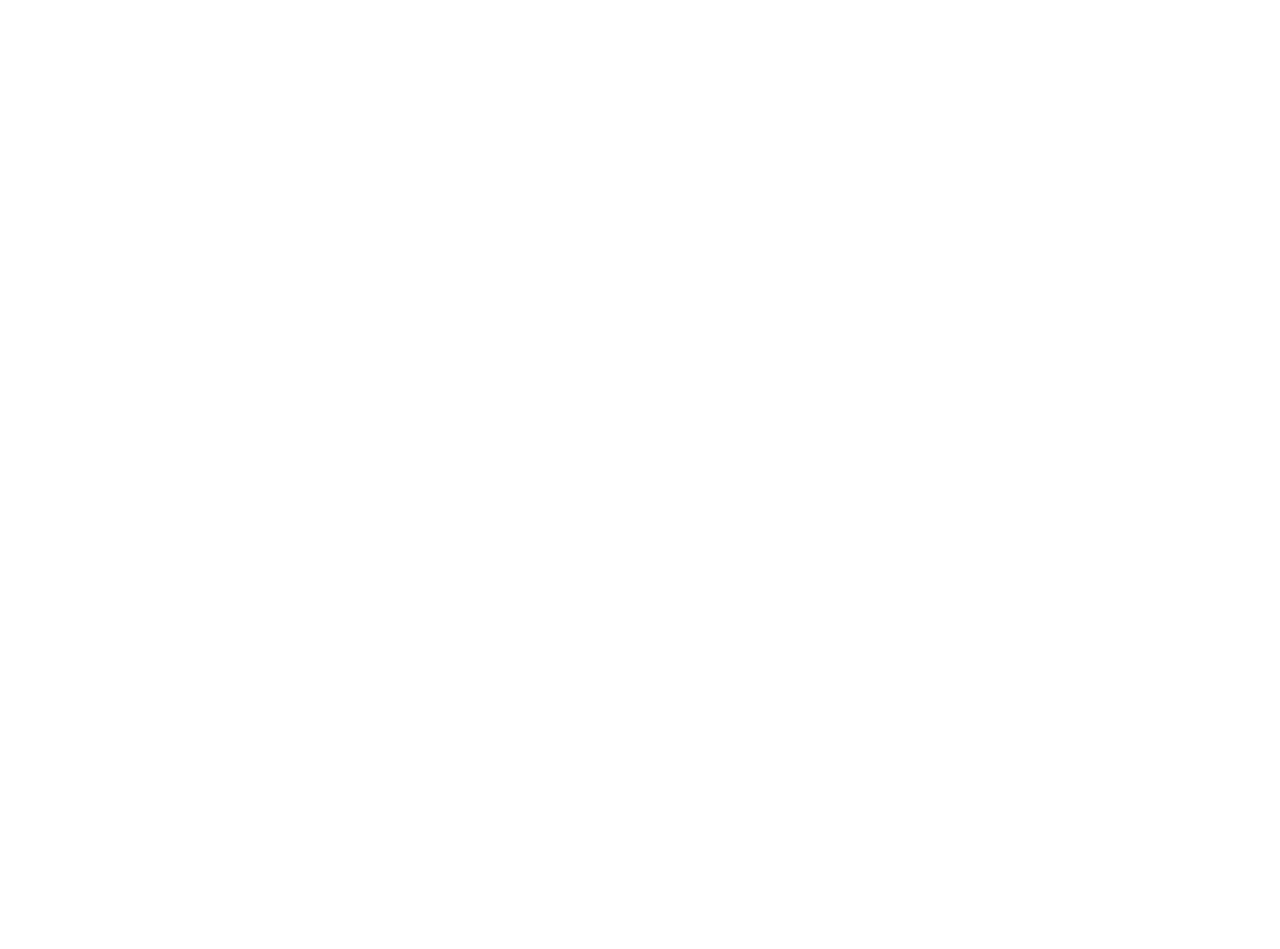
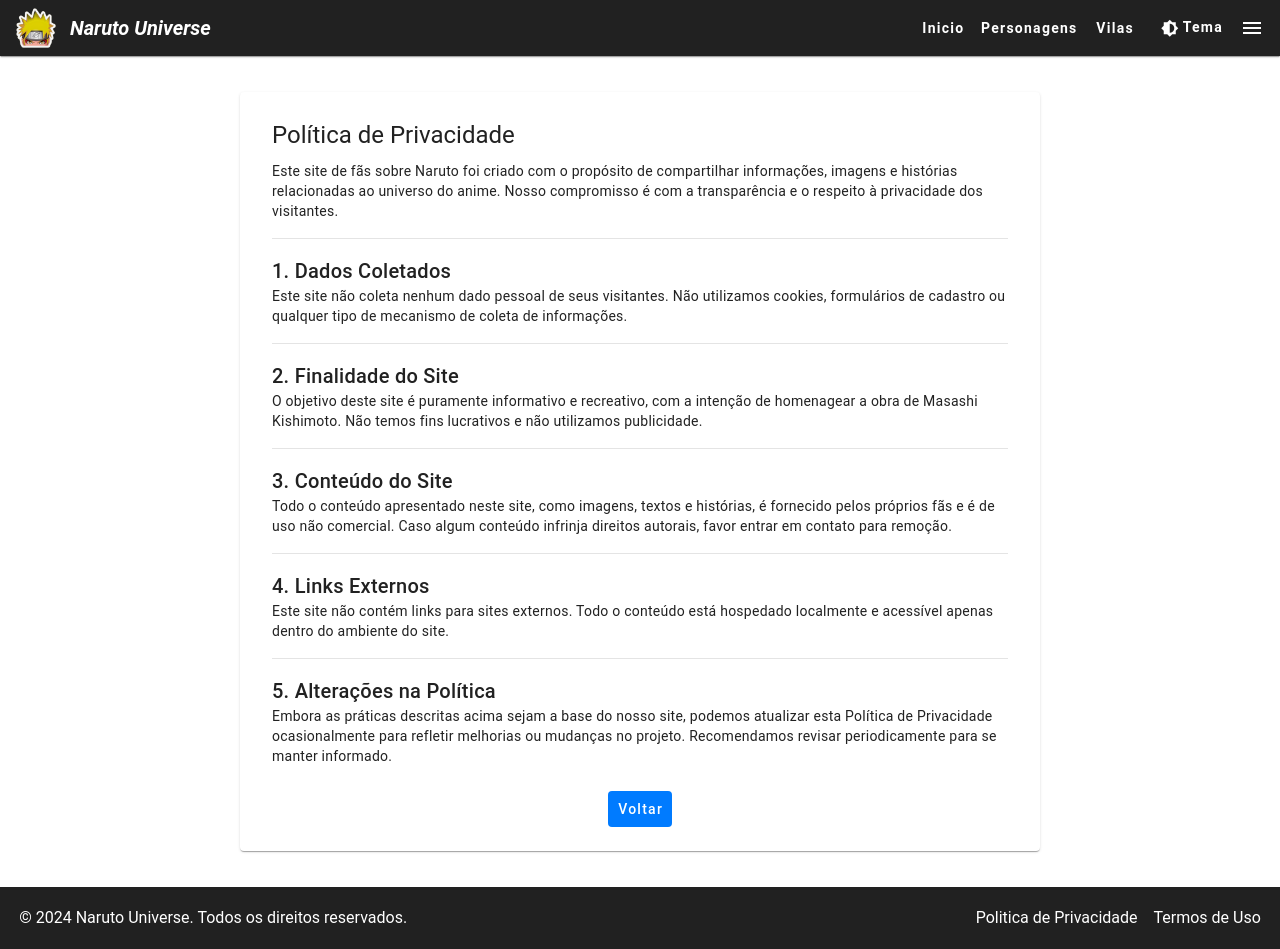
Before and after one commit to WillianDDaniel/naruto-universe, a Vue app: page /naruto-universe/privacy in a window 1280 px wide. Before the commit this address had no page. Before the commit the page ends 800 px from the top, so only its background shows below. Built offline with nearby package versions, Linux system fonts and the light colour scheme.

Commit message:
feat: added privacy page

```diff
--- a/router/routes.js
+++ b/router/routes.js
@@ -3,11 +3,13 @@
 import Home from '../src/pages/Home.vue'
 import Characters from '../src/pages/Characters.vue'
 import Villages from '../src/pages/Villages.vue'
+import Privacy from '../src/pages/Privacy.vue'
 
 const routes = [
   { path: '/naruto-universe', component: Home },
   { path: '/naruto-universe/characters', component: Characters },
   { path: '/naruto-universe/villages', component: Villages },
+  { path: '/naruto-universe/privacy', component: Privacy},
 ]
 
 export const router = createRouter({
--- a/src/components/Footer.vue
+++ b/src/components/Footer.vue
@@ -17,8 +17,8 @@
     <p>&copy; {{ year }} Naruto Universe. Todos os direitos reservados.</p>
 
     <div class="links">
-      <RouterLink to="/privacy">Politica de Privacidade</RouterLink>
-      <RouterLink to="/terms">Termos de Uso</RouterLink>
+      <RouterLink to="/naruto-universe/privacy">Politica de Privacidade</RouterLink>
+      <RouterLink to="/naruto-universe/terms">Termos de Uso</RouterLink>
     </div>
 
   </v-footer>
@@ -36,4 +36,9 @@
     display: flex;
     gap: 1rem;
   }
+
+  .links a {
+    text-decoration: none;
+    color: #fff;
+  }
 </style>
--- /dev/null
+++ b/src/pages/Privacy.vue
@@ -0,0 +1,117 @@
+<script>
+  import Nav from '../components/Nav.vue';
+  import Footer from '../components/Footer.vue';
+  export default {
+    name: "Privacy",
+    components: {
+      Nav,
+      Footer
+    },
+    methods: {
+      goBack() {
+        this.$router.go(-1);
+      },
+    },
+  };
+</script>
+
+<template>
+  <Nav />
+  <v-main>
+    <v-container class="my-5">
+      <v-card class="mx-auto pa-4" max-width="800">
+        <v-card-title class="justify-center text-h5">
+          Política de Privacidade
+        </v-card-title>
+        <v-card-text>
+          <p>
+            Este site de fãs sobre Naruto foi criado com o propósito de
+            compartilhar informações, imagens e histórias relacionadas ao
+            universo do anime. Nosso compromisso é com a transparência e o
+            respeito à privacidade dos visitantes.
+          </p>
+
+          <v-divider class="my-4"></v-divider>
+
+          <h3 class="text-h6">1. Dados Coletados</h3>
+          <p>
+            Este site não coleta nenhum dado pessoal de seus visitantes. Não
+            utilizamos cookies, formulários de cadastro ou qualquer tipo de
+            mecanismo de coleta de informações.
+          </p>
+
+          <v-divider class="my-4"></v-divider>
+
+          <h3 class="text-h6">2. Finalidade do Site</h3>
+          <p>
+            O objetivo deste site é puramente informativo e recreativo, com a
+            intenção de homenagear a obra de Masashi Kishimoto. Não temos fins
+            lucrativos e não utilizamos publicidade.
+          </p>
+
+          <v-divider class="my-4"></v-divider>
+
+          <h3 class="text-h6">3. Conteúdo do Site</h3>
+          <p>
+            Todo o conteúdo apresentado neste site, como imagens, textos e
+            histórias, é fornecido pelos próprios fãs e é de uso não
+            comercial. Caso algum conteúdo infrinja direitos autorais, favor
+            entrar em contato para remoção.
+          </p>
+
+          <v-divider class="my-4"></v-divider>
+
+          <h3 class="text-h6">4. Links Externos</h3>
+          <p>
+            Este site não contém links para sites externos. Todo o conteúdo
+            está hospedado localmente e acessível apenas dentro do ambiente do
+            site.
+          </p>
+
+          <v-divider class="my-4"></v-divider>
+
+          <h3 class="text-h6">5. Alterações na Política</h3>
+          <p>
+            Embora as práticas descritas acima sejam a base do nosso site,
+            podemos atualizar esta Política de Privacidade ocasionalmente para
+            refletir melhorias ou mudanças no projeto. Recomendamos revisar
+            periodicamente para se manter informado.
+          </p>
+        </v-card-text>
+
+        <v-card-actions class="justify-center">
+          <v-btn class="v-btn" @click="goBack">Voltar</v-btn>
+        </v-card-actions>
+      </v-card>
+    </v-container>
+  </v-main>
+  <Footer />
+</template>
+
+<style scoped>
+  .v-btn {
+    text-transform: none;
+    padding: 0 8px;
+    color: white;
+    background-color: #007bff;
+    border-radius: 4px;
+    border: none;
+    font-size: 14px;
+    cursor: pointer;
+    transition: background-color 0.3s ease, transform 0.2s ease;
+
+    &:hover {
+      background-color: #0056b3;
+      transform: scale(1.05);
+    }
+
+    &:active {
+      transform: scale(1);
+    }
+
+    &:focus {
+      outline: 2px solid #80bdff;
+      outline-offset: 2px;
+    }
+  }
+</style>
```
